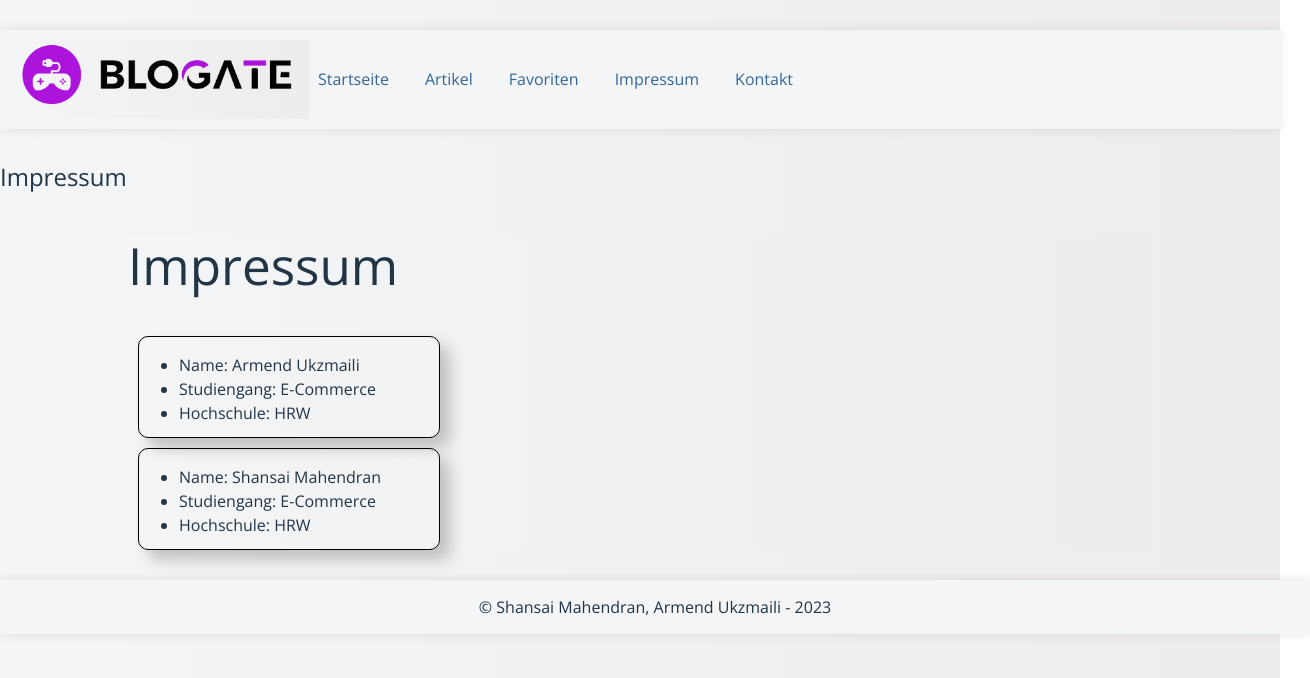
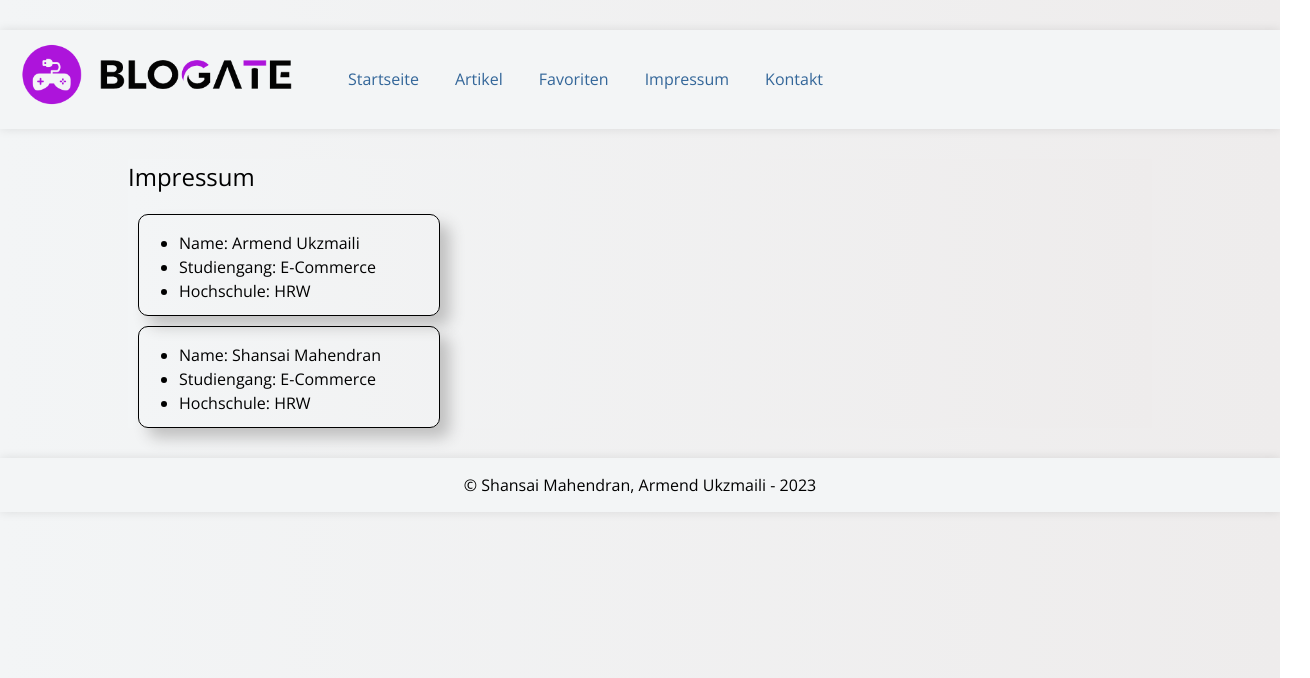
Before and after one commit to ShansaiMA/BloGate, a React (Vite) app in the folder iteration4/: page /impressum in a window 1280 px wide. Shown: the top 678 px of the page, 1310 px wide, since content can reach past the window. Built offline with nearby package versions, Linux system fonts and the light colour scheme.

Commit message:
CSS Umstrukturiert

```diff
--- a/iteration4/src/App.css
+++ b/iteration4/src/App.css
@@ -26,9 +26,12 @@ footer {
 
 .header {
   display: flex;
-  padding: 10px;
+  flex-direction: row;
   background-color: #f3f5f6;
   box-shadow: 0 0 10px rgba(0, 0, 0, 0.1);
+  display: flex;
+  align-items: center;
+
 }
 
 a {
@@ -45,18 +48,22 @@ a:hover {
   display: flex;
   align-items: center;
   justify-content: center;
-  background: linear-gradient(90deg, #f3f5f6, #eeecec);
+  background-color: #f3f5f6;
+  padding: 10px;
+
 }
 
 .logo img {
   max-width: 100%;
   height: auto;
+
 }
 
 .navigation {
   display: flex;
   align-items: center;
   justify-content: space-between;
+  padding: 20px;
 }
 
 .nav_links {
@@ -96,6 +103,12 @@ a:hover {
   color: #ffffff;
 }
 
+.Überschrifth2 {
+
+  color: black;
+  font-weight: bold;
+}
+
 .figurebild {
   margin-left: auto;
 }
@@ -119,6 +132,7 @@ a:hover {
   width: 80%;
   margin: 30px auto;
   background: linear-gradient(90deg, #f3f5f6, #eeecec);
+  color: black;
 }
 
 .KommentarFormular {
@@ -133,10 +147,11 @@ a:hover {
   border-radius: 10px;
   margin: 10px;
   box-shadow: 10px 10px 15px silver;
+  color: black;
 }
 
 .footer {
-  width: 100%;
+
   margin-top: auto;
   margin-bottom: 0;
   justify-content: space-between;
@@ -145,6 +160,7 @@ a:hover {
   background-color: #f3f5f6;
   box-shadow: 0 0 10px rgba(0, 0, 0, 0.1);
   text-align: center;
+  color: black;
 }
 
 .fußbereich {
--- a/iteration4/src/Favoriten.jsx
+++ b/iteration4/src/Favoriten.jsx
@@ -5,7 +5,7 @@ function Favoriten() {
   return (
 
     <div id="content">
-    <h2> Favoriten </h2>
+    <h2 className='Überschrifth2'> Favoriten </h2>
 
     <table class="artikel_tabelle">
       <thead>
--- a/iteration4/src/Header.jsx
+++ b/iteration4/src/Header.jsx
@@ -1,6 +1,6 @@
 import React from 'react';
 import './App.css';
-import { Link } from 'react-router-dom';
+import LogoBild from '/img/Transparentes Logo.png';
 
 function Header() {
   return (
@@ -9,7 +9,9 @@ function Header() {
 
       <div className="logo">
         <a href="startseite.html">
-          <img src="./img/Transparentes Logo.png" alt="Logo der Webseite" width="300" />
+        <img src={LogoBild} alt="Logo der Webseite" width="300"/>
+
+
         </a>
       </div>
 
--- a/iteration4/src/Impressum.jsx
+++ b/iteration4/src/Impressum.jsx
@@ -4,12 +4,10 @@ import './App.css';
 function Impressum() {
   return (
     <div>
-      {/* HTML-Inhalt für die Impressum-Seite */}
-      <h2>Impressum</h2>
+
       <div id="content">
-    <article>
-      <h1>Impressum</h1>
-    </article>
+        <h2 className='Überschrifth2'>Impressum</h2>
+
 
 
     <div className="autorenbox">
--- a/iteration4/src/Startseite.jsx
+++ b/iteration4/src/Startseite.jsx
@@ -7,8 +7,9 @@ function Startseite() {
   return (
     <div>
       {/* HTML-Inhalt für die Startseite */}
-      <h2>Willkommen auf der Startseite!</h2>
+
       <div id= "content">
+        <h2 className='Überschrifth2'>Willkommen auf der Startseite!</h2>
         <br />
         <br />
         <table className="artikel_tabelle">
```
